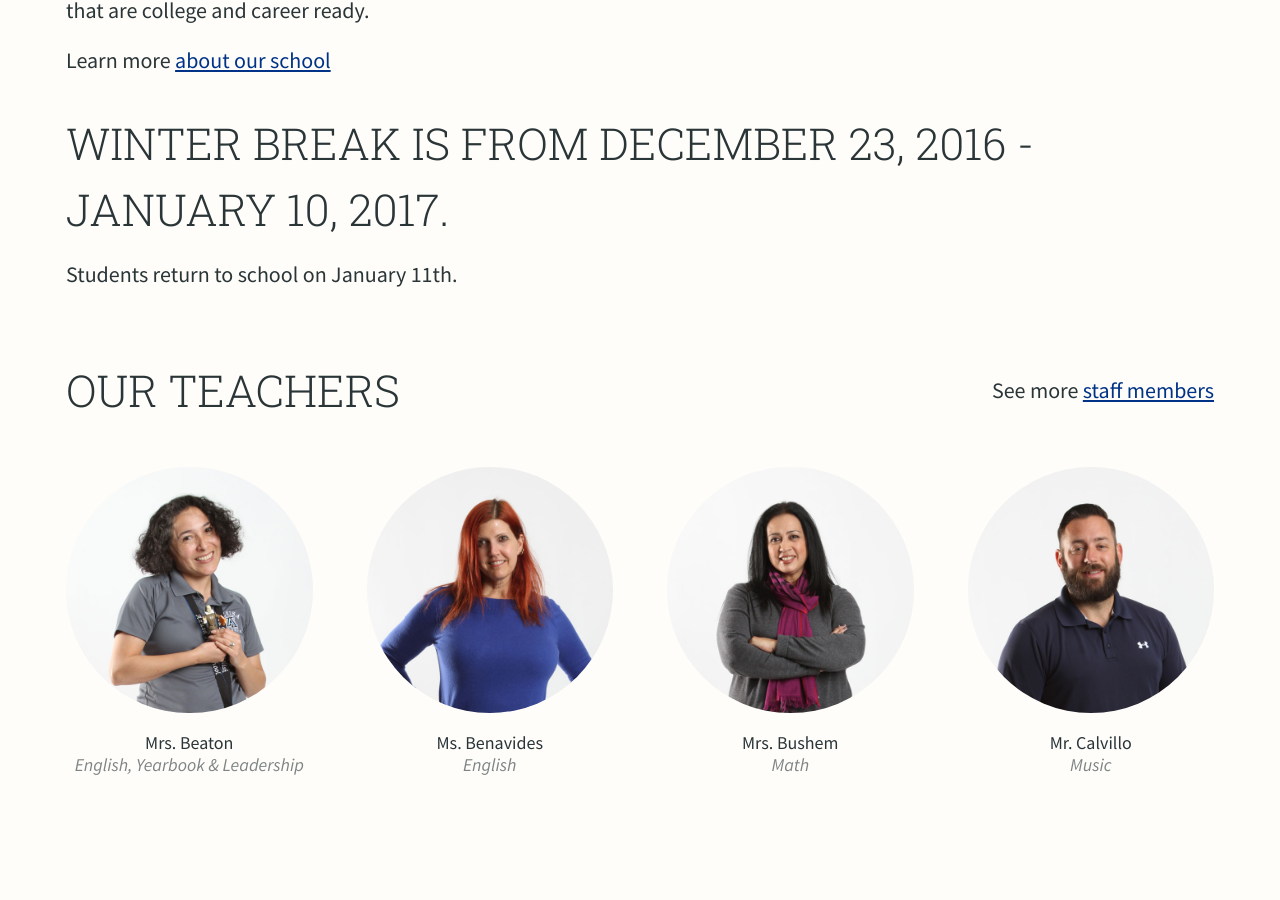
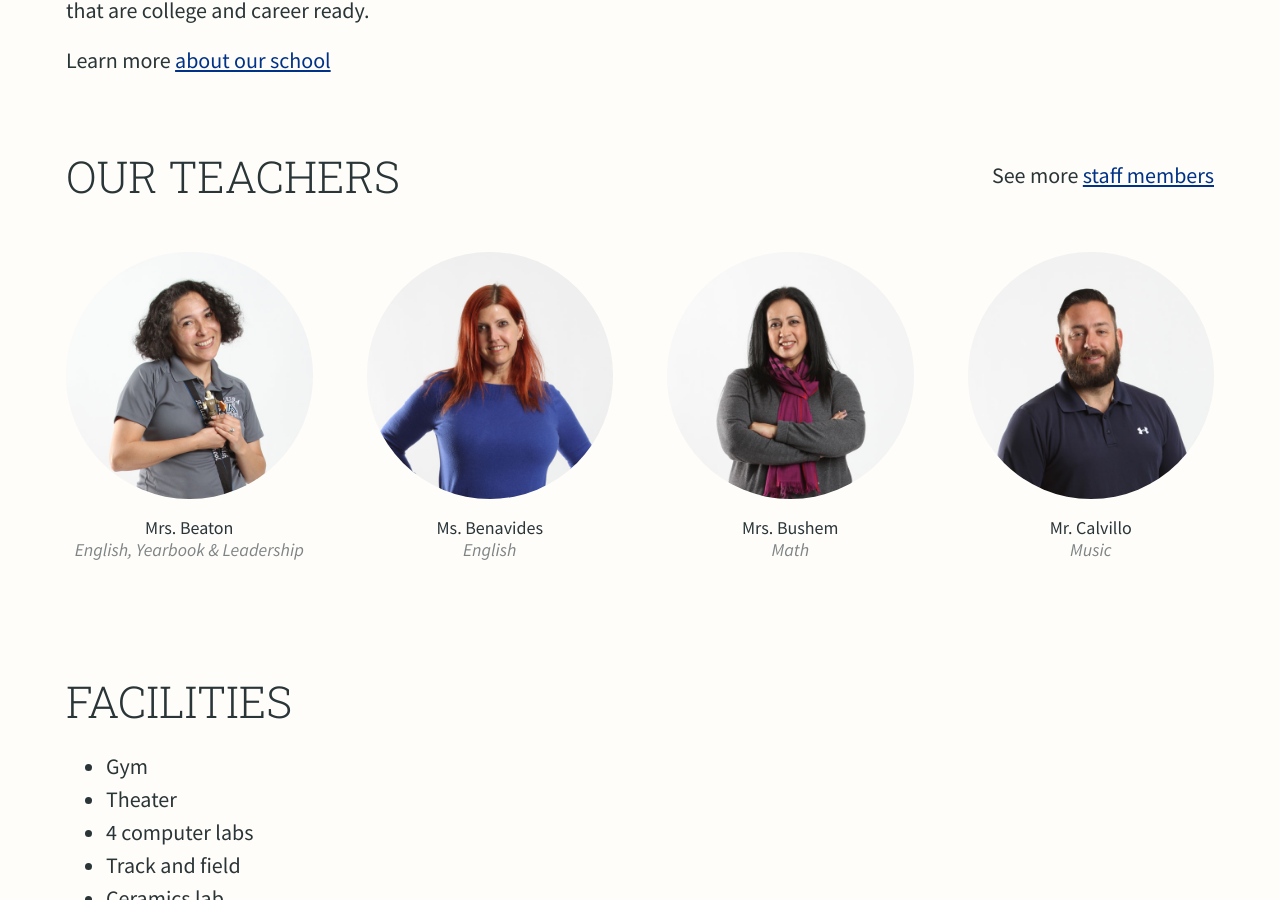
Before and after one commit to jimthoburn/azusa, a Jekyll site: the page built from home.markdown, in a window 1280 px wide and 900 px high, scrolled down 879 px. Built offline with Jekyll 4.4.1, drawn with Linux system fonts in a browser that asks for light colours; some of the changed text lies outside the part shown.

Commit message:
Updated Home

```diff
--- a/home.markdown
+++ b/home.markdown
@@ -16,10 +16,6 @@ Always an Aztec!
 Our mission is to provide a 21st century education that emphasizes critical thinking, effective communication, and respect for diversity and creativity in a safe and positive environment that is supported by collaborative community involvement in order to develop successful citizens that are college and career ready.
 
 Learn more [about our school](/about)
-
-## Winter break is from December 23, 2016 - January 10, 2017.
-
-Students return to school on January 11th.
 
 <div class="staff-list">
   <h2>Our Teachers</h2>
```
Also changed, not shown: other parts of home.markdown (+6 -0 lines).
